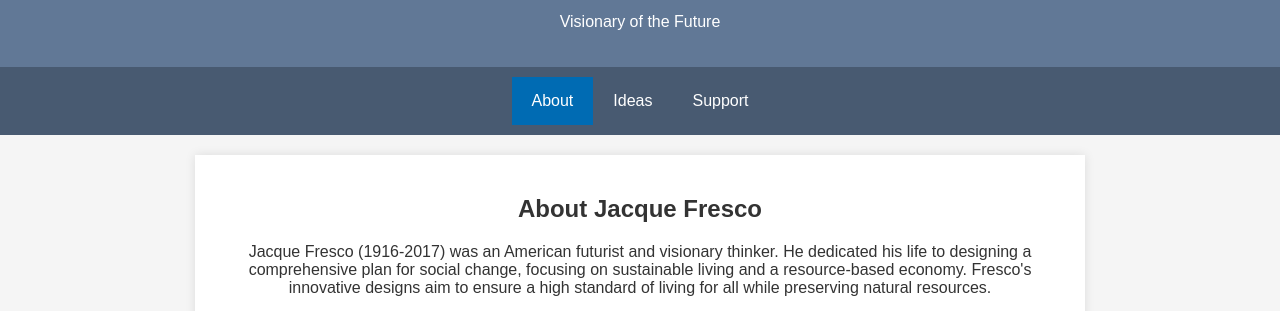
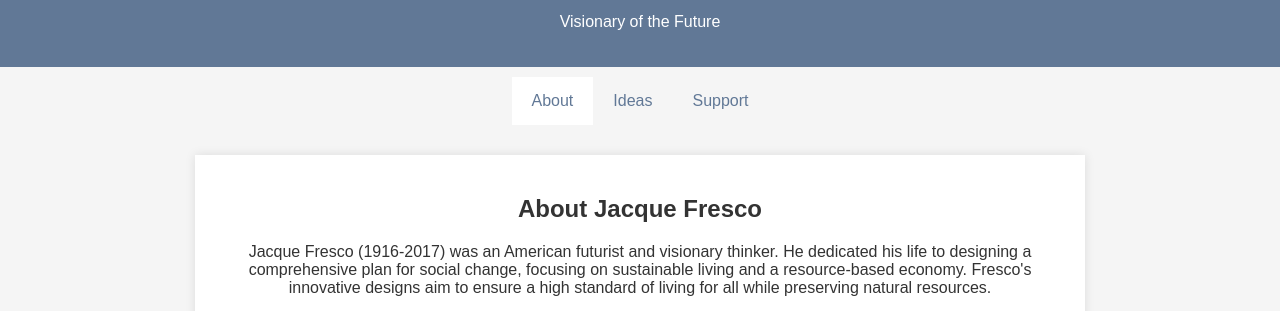
Before and after one commit to slzko/jacque-fresco.com, a website: page src/index.html in a window 1280 px wide. In both pictures the pointer is over the link "About". Shown: the part 68-379 px from the top of the page. Drawn offline with Linux system fonts and the light colour scheme.

Commit message:
Update index.html

```diff
--- a/src/index.html
+++ b/src/index.html
@@ -28,17 +28,17 @@
         nav {
             display: flex;
             justify-content: center;
-            background: #485A71;
+            background: #f5f5f5;
             padding: 10px 0;
         }
         nav a {
-            color: #ffffff;
+            color: #617896;
             padding: 15px 20px;
             text-decoration: none;
             transition: background 0.3s;
         }
         nav a:hover {
-            background: #006bb3;
+            background: #ffffff;
         }
         .container {
             width: 80%;
@@ -75,7 +75,7 @@
             transition: background 0.3s;
         }
         .button:hover {
-            background: #EA6F6F;
+            background: #218838;
         }
     </style>
 </head>
```
